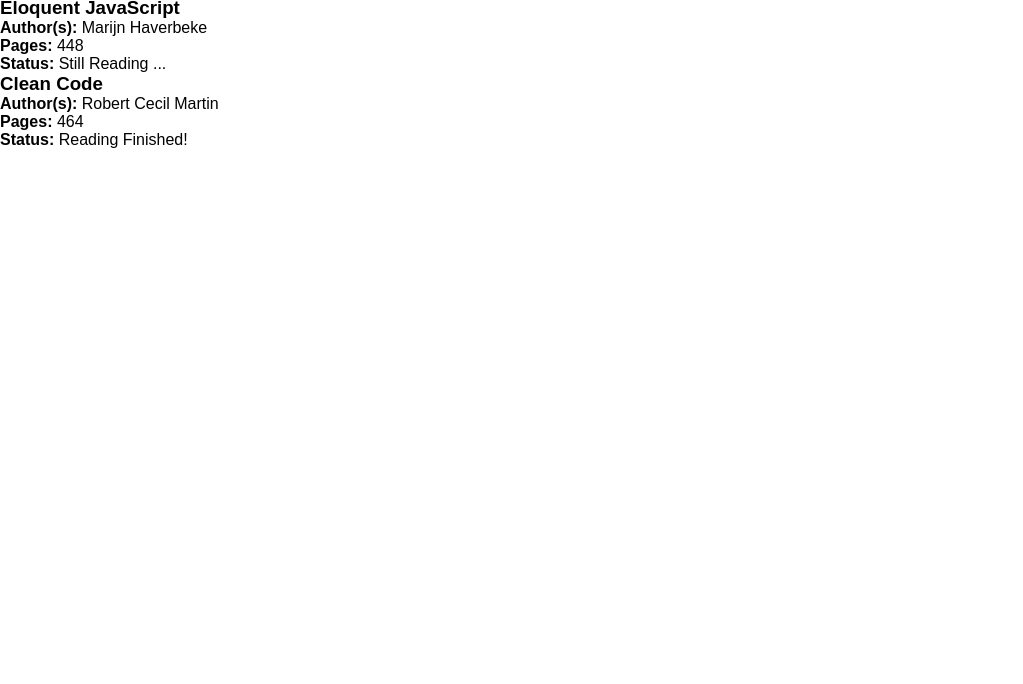
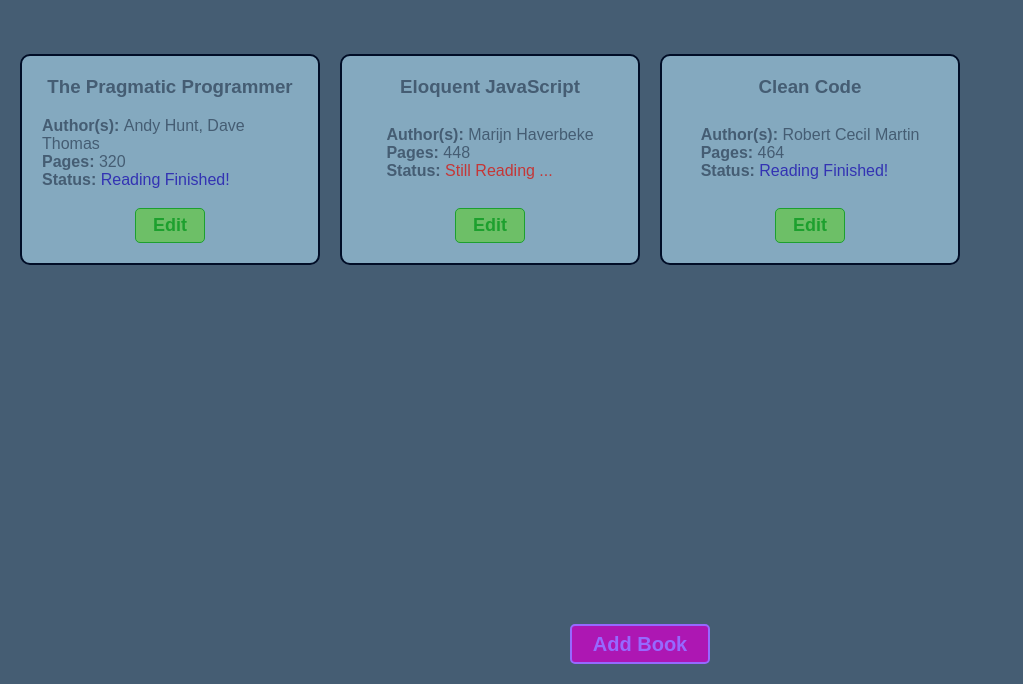
Before and after one commit to KhashayarS/TOP-Library-project, a plain HTML site: page index.html in a window 1280 px wide. Shown: the part 116-800 px from the top of the page, without its empty margins (0-1023 px from the left). Drawn offline with Linux system fonts and the light colour scheme; files that its build step writes are made by us from their sources.

Commit message:
Create the basic layout of the page with styling

```diff
--- a/index.html
+++ b/index.html
@@ -4,7 +4,7 @@
     <meta charset="UTF-8">
     <meta name="viewport" content="width=device-width, initial-scale=1.0">
     <title>Document</title>
-    <link rel="stylesheet" href="static/style.css">
+    <link rel="stylesheet" href="static/css/style.css">
     <script src="static/js/script.js" defer></script>
 </head>
 <body>
@@ -18,40 +18,57 @@
         <div class="main">
             <div class="library-container">
 
-                <div class="book-continer">
-                    <div class="book-container-heard">
+                <div class="book-container">
+                    <div class="book-container-head">
                         <h3 class="title">The Pragmatic Programmer</h3>
                     </div>
                     <div class="book-container-body">
                         <p class="author-text"><strong>Author(s): </strong>Andy Hunt, Dave Thomas</p>
                         <p class="pages-text"><strong>Pages: </strong>320</p>
-                        <p class="read-text"><strong>Status: </strong>Reading Finished!</p>
+                        <p class="read-text"><strong>Status: </strong><span class="reading-status finished">Reading Finished!</span></p>
+                    </div>
+                    <div class="book-container-footer">
+                        <button class="edit-book-btn">Edit</button>
                     </div>
                 </div>
 
-                <div class="book-continer">
-                    <div class="book-container-heard">
+                <div class="book-container">
+                    <div class="book-container-head">
                         <h3 class="title">Eloquent JavaScript</h3>
                     </div>
                     <div class="book-container-body">
                         <p class="author-text"><strong>Author(s): </strong>Marijn Haverbeke</p>
                         <p class="pages-text"><strong>Pages: </strong>448</p>
-                        <p class="read-text"><strong>Status: </strong>Still Reading ...</p>
+                        <p class="read-text"><strong>Status: </strong><span class="reading-status">Still Reading ...</span></p>
+                    </div>
+                    <div class="book-container-footer">
+                        <button class="edit-book-btn">Edit</button>
                     </div>
                 </div>
 
-                <div class="book-continer">
-                    <div class="book-container-heard">
+                <div class="book-container">
+                    <div class="book-container-head">
                         <h3 class="title">Clean Code</h3>
                     </div>
                     <div class="book-container-body">
                         <p class="author-text"><strong>Author(s): </strong>Robert Cecil Martin</p>
                         <p class="pages-text"><strong>Pages: </strong>464</p>
-                        <p class="read-text"><strong>Status: </strong>Reading Finished!</p>
+                        <p class="read-text"><strong>Status: </strong><span class="reading-status finished">Reading Finished!</span></p>
+                    </div>
+                    <div class="book-container-footer">
+                        <button class="edit-book-btn">Edit</button>
                     </div>
                 </div>
 
             </div>
+
+            <div class="add-book-container">
+                <button class="add-book-btn">
+                    Add Book
+                </button>
+            </div>
+
+
 
         </div>
 
--- a/static/css/style.css
+++ b/static/css/style.css
@@ -32,3 +32,113 @@ a {
 }
 
 /* Main CSS */
+/* Custom Properties (Variables) */
+:root {
+    --color-one: #010D26;
+    --color-two: #455D73;
+    --color-three: #84A9BF;
+    --color-four: #A9C6D9;
+    --color-five: #D5E7F2;
+    --color-six: #6DBF67;
+    --color-seven: #1da02e;
+}
+
+body {
+    color: var(--color-four);
+    background-color: var(--color-two);
+    position: relative;
+}
+
+.header {
+    text-align: center;
+    height: 150px;
+    display: flex;
+    justify-content: center;
+    align-items: center;
+}
+
+/* .main-container > * {
+    border: 1px solid hotpink;
+}
+
+.library-container > * {
+    border: 1px solid blue;
+}
+
+.book-container > * {
+    border: 1px solid green;
+} */
+
+.main-container {
+    /* position: relative; */
+}
+
+.library-container {
+    display: grid;
+    grid-template-columns: repeat(auto-fit, minmax(0, 300px));
+    gap: 20px;
+    padding: 20px;
+}
+
+.book-container {
+    padding: 20px;
+    border: 2px solid var(--color-one);
+    border-radius: 10px;
+    /* width: 300px; */
+    /* text-align: center; */
+    display: grid;
+    grid-template-rows: 1fr 5fr;
+    justify-content: center;
+    background-color: var(--color-three);
+    color: var(--color-two)
+}
+
+.book-container-head {
+    text-align: center;
+}
+
+.book-container-body {
+    font-size: 16px;
+    align-self: center;
+}
+
+.reading-status {
+    color: rgb(196, 55, 55);
+}
+
+.reading-status.finished {
+    color: rgb(51, 51, 179);
+}
+
+.book-container-footer {
+    /* border: 1px solid hotpink; */
+    display: flex;
+    justify-content: center;
+}
+
+.edit-book-btn {
+    color: var(--color-seven);
+    font-size: 18px;
+    font-weight: bold;
+    /* text-shadow: #333 1px 1px 2px; */
+    width: 70px;
+    height: 35px;
+    background-color: var(--color-six);
+    border: 1px solid var(--color-seven);
+    border-radius: 5px;
+}
+
+.add-book-btn {
+    font-size: 20px;
+    font-weight: bold;
+    width: 140px;
+    height: 40px;
+    background-color:rgb(173, 23, 179);
+    color: rgb(150, 105, 255);
+    border: 2px solid rgb(150, 105, 255);
+    border-radius: 5px;
+    position: fixed;
+    bottom: 20px;
+    left: 50%;
+    transform: translateX(-50%);
+}
```
Also changed, not shown: reset.css (deleted), temporary/layout examples/ideas.txt, 1 other file.
